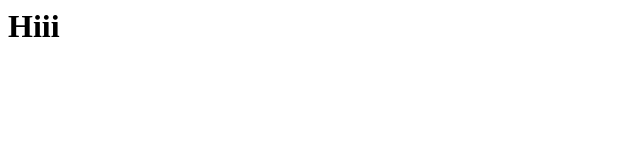
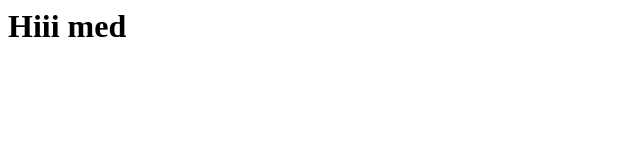
Before and after one commit to helloworlder-dev/workshop-git-test1, a plain HTML site: page index.html in a window 1280 px wide. Shown: the whole page, without its empty margins (0-640 px from the left). Drawn offline with Linux system fonts and the light colour scheme.

Commit message:
my commit

```diff
--- a/index.html
+++ b/index.html
@@ -3,6 +3,6 @@
 	<title>Hello world</title>
 </head>
 <body>
-	<h1>Hiii</h1>
+	<h1>Hiii med</h1>
 </body>
 </html>
```
